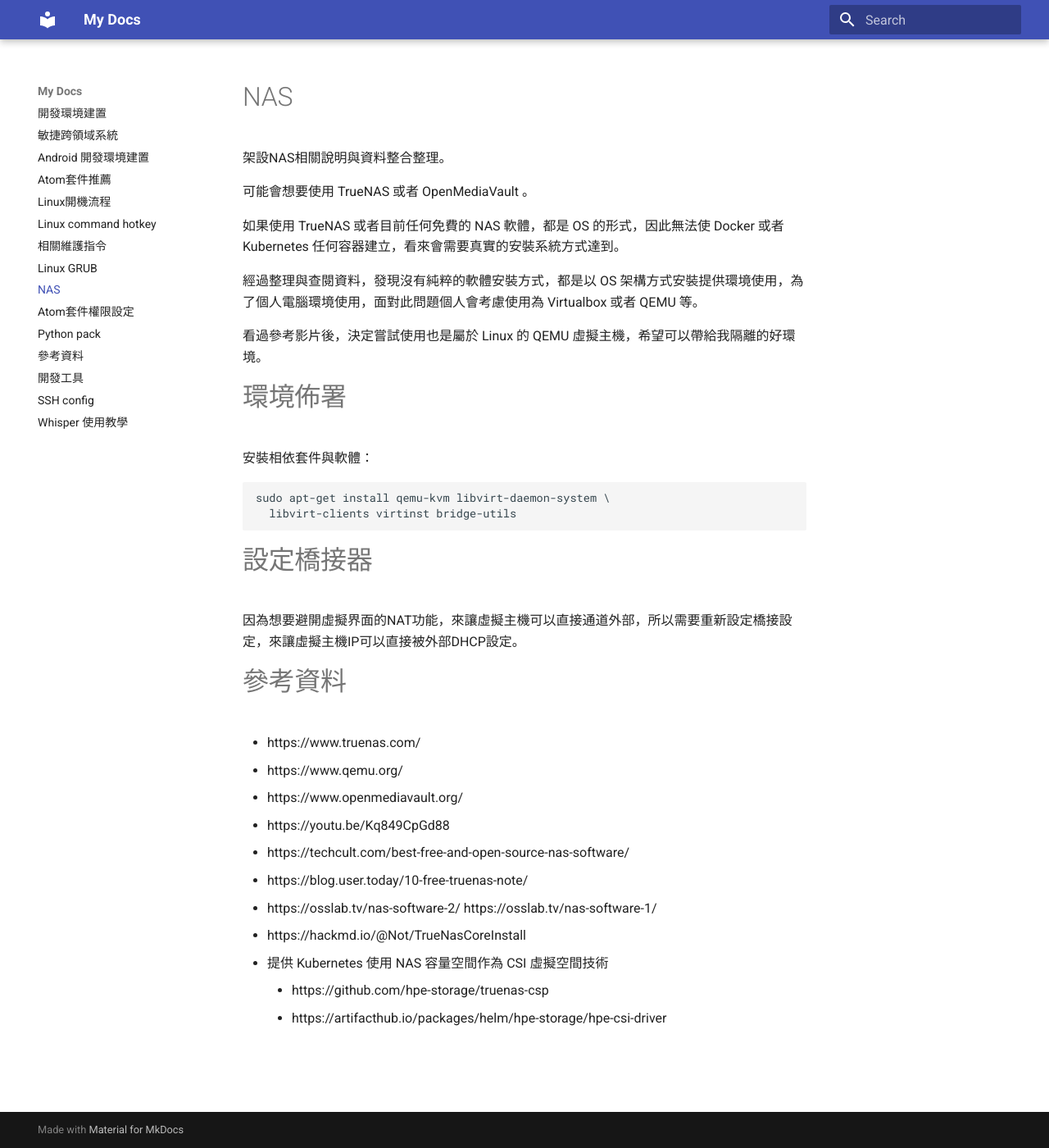
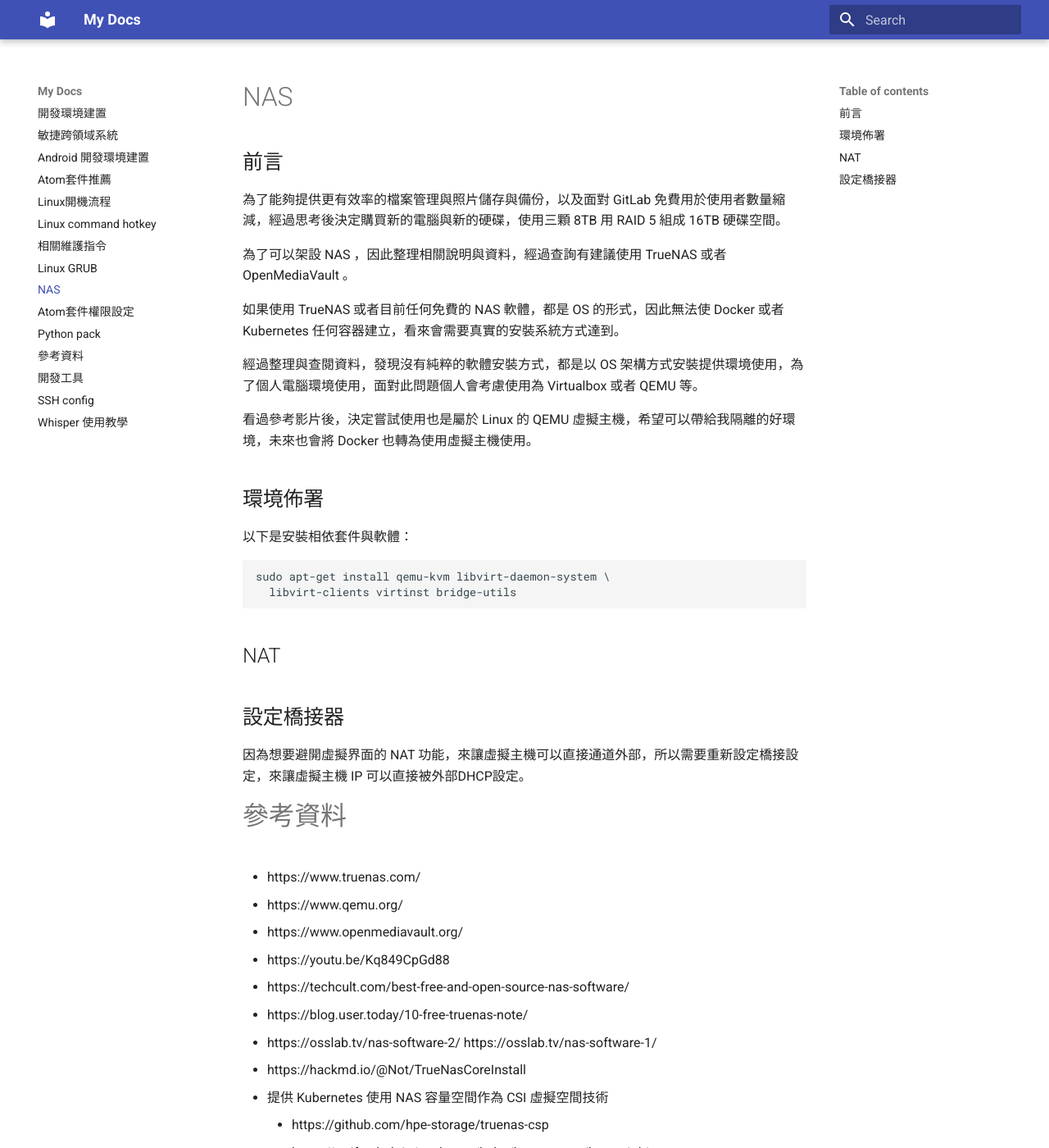
Before and after one commit to TSVS-Special-Topic-Group/Development-Environment-Build, an MkDocs documentation site: the page built from docs/nas.md, in a window 1280 px wide and 1400 px high. Shown: the whole window at 82% size. Built offline with MkDocs 1.6.1 and Material for MkDocs 9.7.7, drawn with Linux system fonts in a browser that asks for light colours.

Commit message:
Relate #2 ! 提交將更新內容
修改項目:

模組:

````diff
--- a/docs/nas.md
+++ b/docs/nas.md
@@ -1,25 +1,31 @@
 # NAS
-架設NAS相關說明與資料整合整理。
 
-可能會想要使用 TrueNAS 或者 OpenMediaVault 。
+## 前言
+
+為了能夠提供更有效率的檔案管理與照片儲存與備份，以及面對 GitLab 免費用於使用者數量縮減，經過思考後決定購買新的電腦與新的硬碟，使用三顆 8TB 用 RAID 5 組成 16TB 硬碟空間。
+
+為了可以架設 NAS ，因此整理相關說明與資料，經過查詢有建議使用 TrueNAS 或者 OpenMediaVault 。
 
 如果使用 TrueNAS 或者目前任何免費的 NAS 軟體，都是 OS 的形式，因此無法使 Docker 或者 Kubernetes 任何容器建立，看來會需要真實的安裝系統方式達到。
 
 經過整理與查閱資料，發現沒有純粹的軟體安裝方式，都是以 OS 架構方式安裝提供環境使用，為了個人電腦環境使用，面對此問題個人會考慮使用為 Virtualbox 或者 QEMU 等。
 
-看過參考影片後，決定嘗試使用也是屬於 Linux 的 QEMU 虛擬主機，希望可以帶給我隔離的好環境。
+看過參考影片後，決定嘗試使用也是屬於 Linux 的 QEMU 虛擬主機，希望可以帶給我隔離的好環境，未來也會將 Docker 也轉為使用虛擬主機使用。
 
-# 環境佈署
+## 環境佈署
 
-安裝相依套件與軟體：
+以下是安裝相依套件與軟體：
 
-```
+```bash
 sudo apt-get install qemu-kvm libvirt-daemon-system \
   libvirt-clients virtinst bridge-utils
 ```
 
-# 設定橋接器
-因為想要避開虛擬界面的NAT功能，來讓虛擬主機可以直接通道外部，所以需要重新設定橋接設定，來讓虛擬主機IP可以直接被外部DHCP設定。
+## NAT
+
+## 設定橋接器
+
+因為想要避開虛擬界面的 NAT 功能，來讓虛擬主機可以直接通道外部，所以需要重新設定橋接設定，來讓虛擬主機 IP 可以直接被外部DHCP設定。
 
 # 參考資料
 
````
